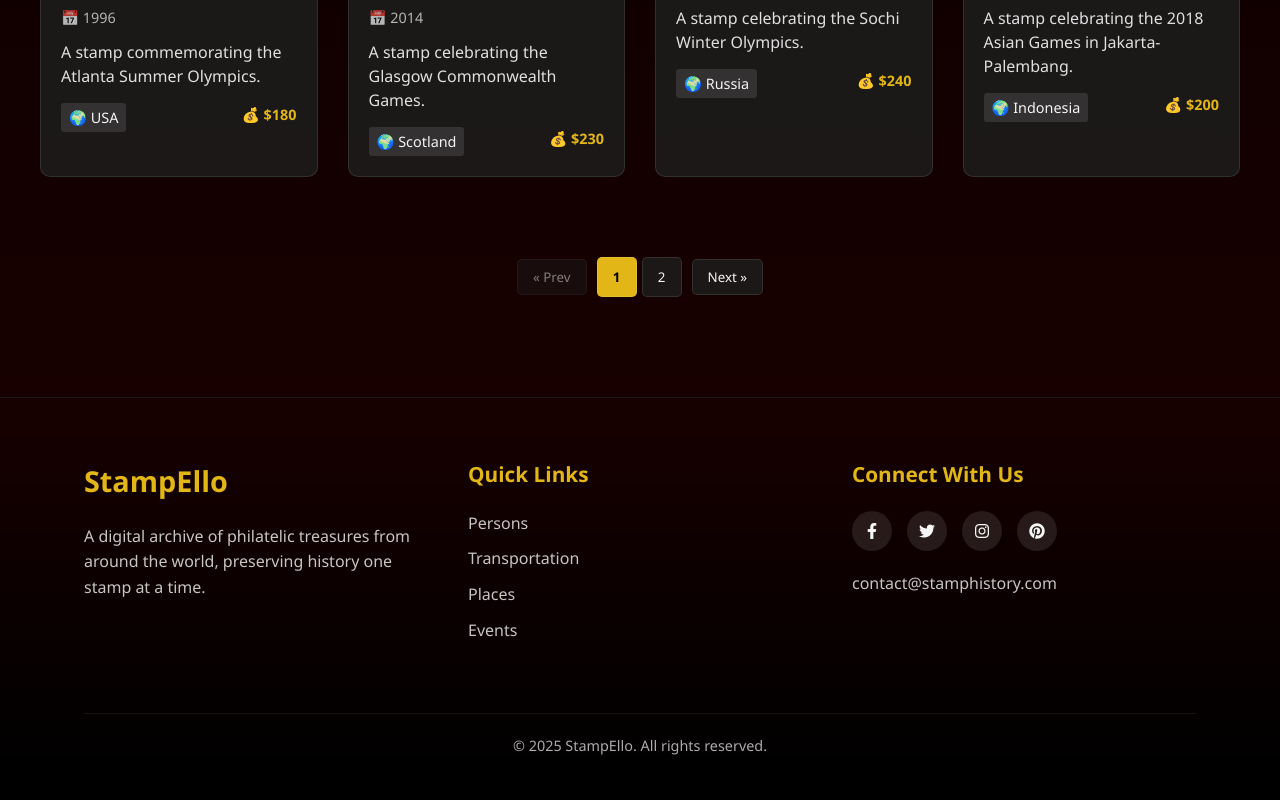
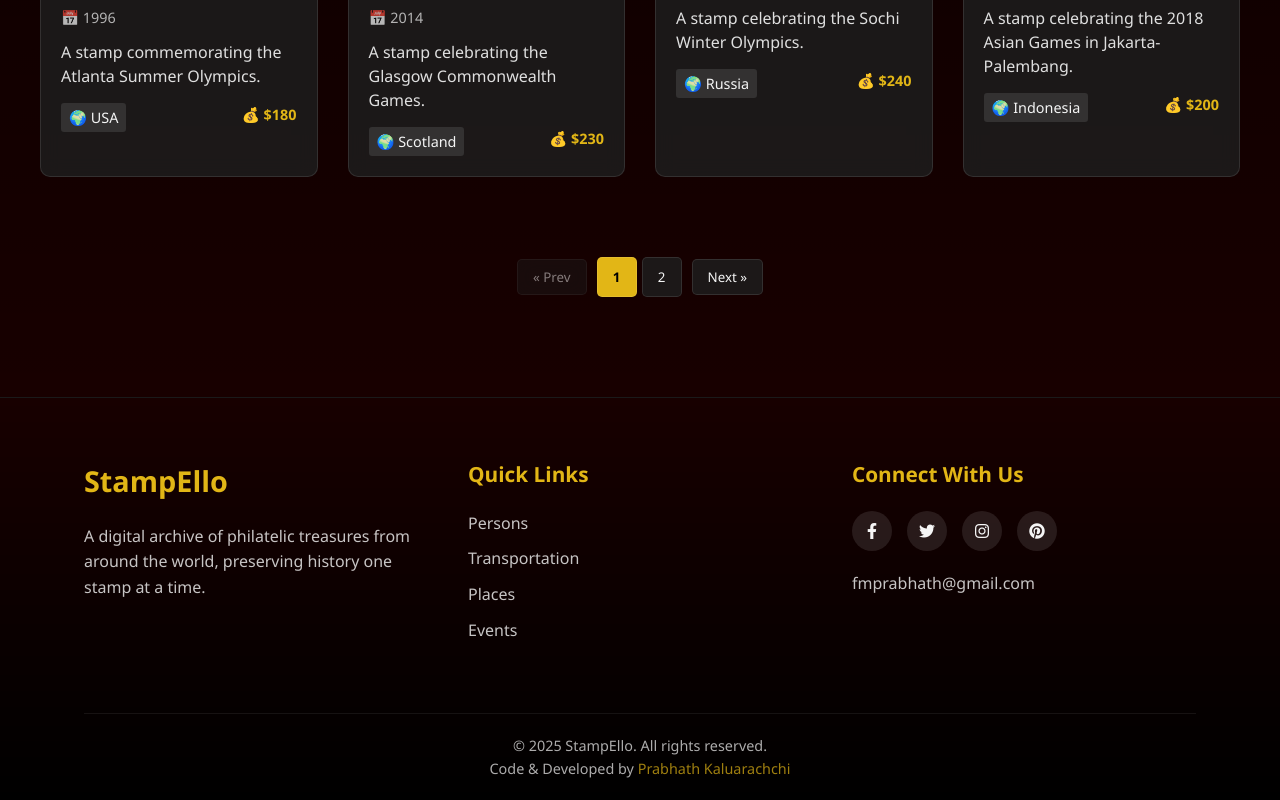
Before and after one commit to prabhathkaluarachchi/StampEllo, a React (Vite) app: page /events in a window 1280 px wide. Shown: the part 1025-1825 px from the top of the page. Before the commit the page ends 1802 px from the top, so only its background shows below. Built offline with nearby package versions, Linux system fonts and the light colour scheme.

Commit message:
Content  Updated

```diff
--- a/src/components/Footer.jsx
+++ b/src/components/Footer.jsx
@@ -31,12 +31,13 @@ const Footer = () => {
               <a href="https://www.instagram.com" target="_blank" rel="noopener noreferrer"><i className="fab fa-instagram"></i></a>
               <a href="https://www.pinterest.com" target="_blank" rel="noopener noreferrer"><i className="fab fa-pinterest"></i></a>
             </div>
-            <p className="footer-email">contact@stamphistory.com</p>
+            <p className="footer-email">fmprabhath@gmail.com</p>
           </div>
         </div>
 
         <div className="footer-bottom">
           <p>&copy; {new Date().getFullYear()} StampEllo. All rights reserved.</p>
+          <p>Code & Developed by <a href="https://prabhath.online/" target='blank'>Prabhath Kaluarachchi</a> </p>
         </div>
       </div>
     </footer>
--- a/src/index.css
+++ b/src/index.css
@@ -1036,7 +1036,7 @@ a:hover {
 }
 /* Common Category Page Styles */
 .category-page {
-  padding: 100px 20px 60px; /* Added some padding to avoid content being too close to the edges */
+  padding: 100px 40px 60px; /* Added some padding to avoid content being too close to the edges */
   min-height: 100vh;
   background:
     linear-gradient(rgba(0, 0, 0, 1), rgba(0, 0, 0, 0.5)),
@@ -1145,7 +1145,7 @@ a:hover {
 
 @media (max-width: 600px) {
   .category-page {
-    padding: 80px 10px 40px; /* Adjust padding for small screens */
+    padding: 80px 40px 40px; /* Adjust padding for small screens */
   }
 
   .page-title {
```
